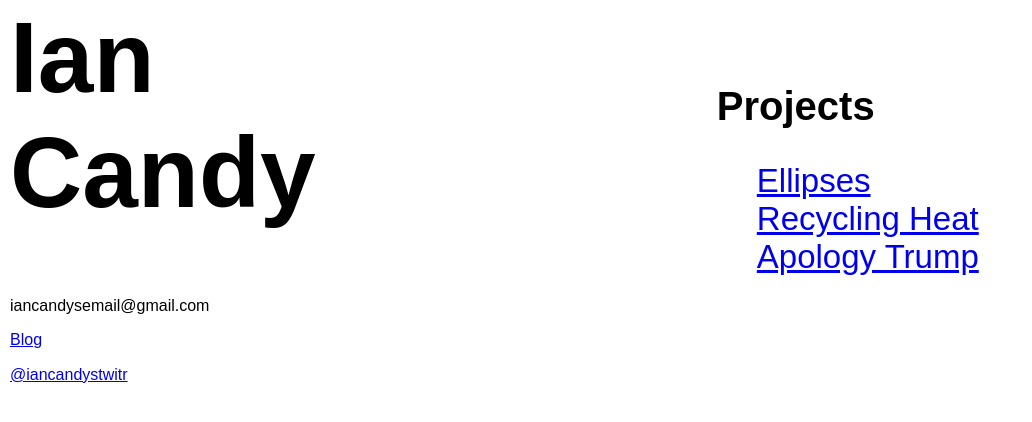
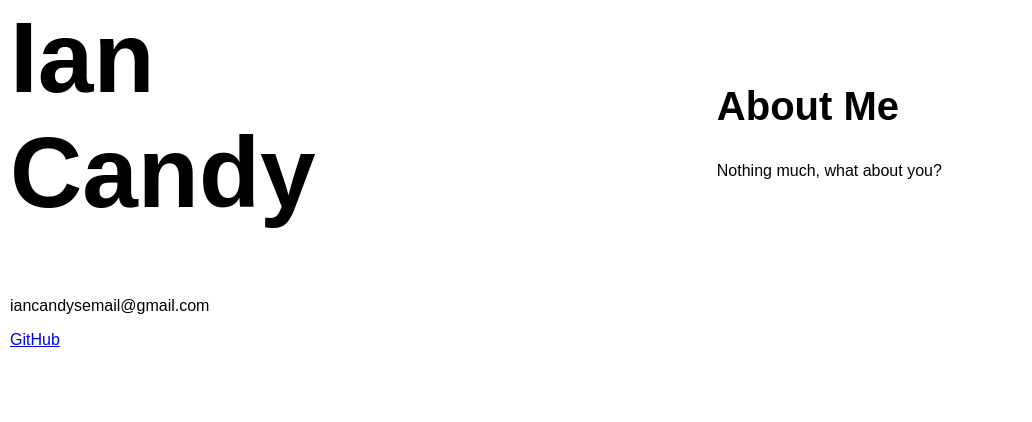
Before and after one commit to ipc103/ipc103.github.io, a plain HTML site: page index.html in a window 1280 px wide. Shown: the whole page, without its empty margins (0-1032 px from the left). Drawn offline with nearby package versions, Linux system fonts and the light colour scheme.

Commit message:
Update index.html

```diff
--- a/index.html
+++ b/index.html
@@ -12,18 +12,12 @@
   <div class="col-left">
     <h1>Ian Candy</h1>
     <p>iancandysemail@gmail.com</p>
-    <p><a href="https://medium.com/@iancandy">Blog</a></p>
-    <p><a href="http://www.twitter.com/iancandystwitr">@iancandystwitr</a></p>
+    <p><a href="https://github.com/ipc103">GitHub</a></p>
   </div>
 
   <div class="col-right">
-  <h2>Projects</h2>
-    <ul>
-      <li><a href="/ellipse-draw">Ellipses</a></li>
-      <li><a href="/recycling-heat">Recycling Heat</a></li>
-      <li><a href="http://www.twitter.com/apologytrump">Apology Trump</a></li>
-    </ul>
+  <h2>About Me</h2>
+    <p>Nothing much, what about you?</p>
   </div>
-
 </body>
 </html>
```
